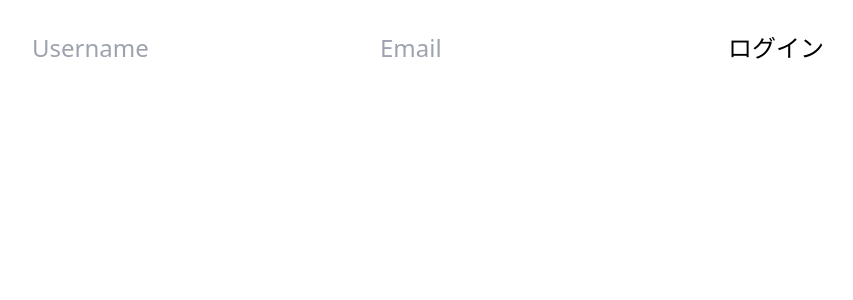
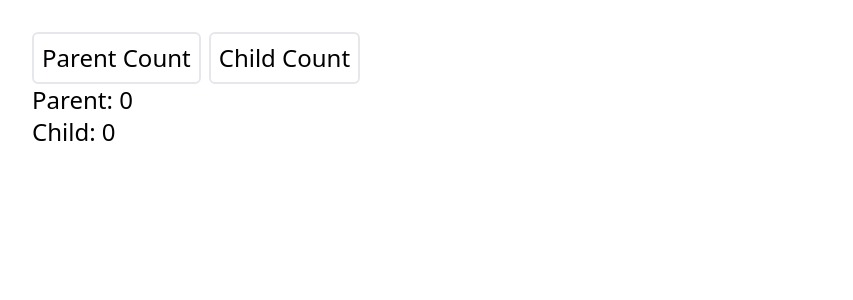
Before and after one commit to OBookBook/react-hooks, a React (Vite) app: page / in a window 1280 px wide. Shown: the top 300 px of the page, without its empty margins (160-1013 px from the left). Built offline with nearby package versions, Linux system fonts and the light colour scheme.

Commit message:
When unnecessary re-rendering occurs

```diff
--- a/src/App.tsx
+++ b/src/App.tsx
@@ -8,7 +8,8 @@ import "./App.css";
 // import Lesson3_2 from "./lessons/Lesson3/Lesson3_2";
 // import Lesson3_3 from "./lessons/Lesson3/Lesson3_3";
 // import Lesson3_4 from "./lessons/Lesson3/Lesson3_4/Lesson3_4";
-import Lesson4_1 from "./lessons/Lesson4/Lesson4_1/Lesson4_1";
+// import Lesson4_1 from "./lessons/Lesson4/Lesson4_1/Lesson4_1";
+import Lesson5_1 from "./lessons/Lesson5/Lesson5_1/Lesson5_1";
 
 function App() {
   return (
@@ -22,7 +23,8 @@ function App() {
       {/* <Lesson3_2 /> */}
       {/* <Lesson3_3 /> */}
       {/* <Lesson3_4 /> */}
-      <Lesson4_1 />
+      {/* <Lesson4_1 /> */}
+      <Lesson5_1 />
       {/* ... */}
     </div>
   );
--- a/src/lessons/Lesson5/Lesson5_1/Lesson5_1.tsx
+++ b/src/lessons/Lesson5/Lesson5_1/Lesson5_1.tsx
@@ -4,6 +4,7 @@ const Lesson5_1 = () => {
   const [count1, setCount1] = useState<number>(0);
   const [count2, setCount2] = useState<number>(0);
 
+  console.log("Parent Renderring");
   return (
     <div>
       <button
@@ -26,6 +27,7 @@ const Lesson5_1 = () => {
 
 // eslint-disable-next-line react-refresh/only-export-components
 const Child = ({ count2 }: { count2: number }) => {
+  console.log("Child Rendering");
   //重い処理
   let i = 0;
   while (i < 10000000) i++;
```
